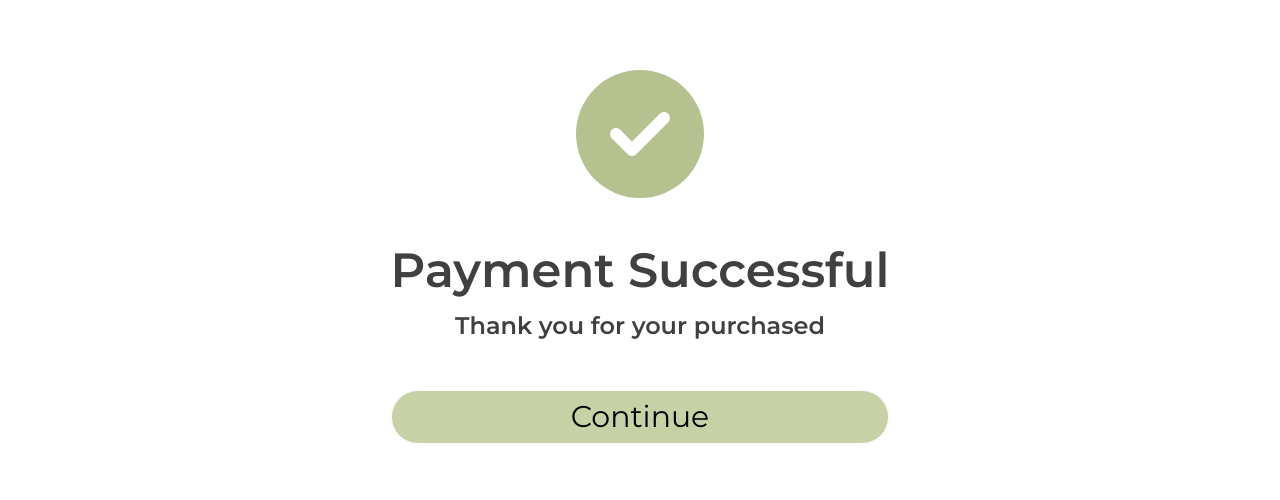
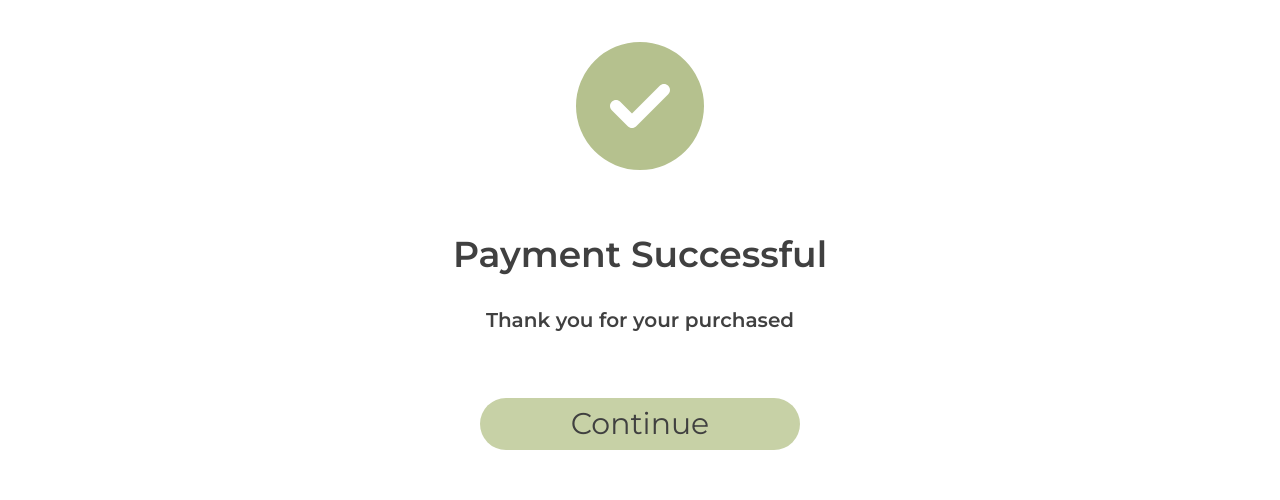
Before and after one commit to jsd7-group3-the-immortal-elf/elviro-frontend, a React (Vite) app: page /cart/checkout/purchased in a window 1280 px wide. Shown: the part 186-686 px from the top of the page. Built offline with nearby package versions, Linux system fonts and the light colour scheme; no server answers.

Commit message:
Edit CSS

```diff
--- a/src/pages/main-web/PurchasedPage.jsx
+++ b/src/pages/main-web/PurchasedPage.jsx
@@ -1,24 +1,20 @@
 import { FaCircleCheck } from "react-icons/fa6";
-import Motto from "../../components/Motto";
 import { Link } from "react-router-dom";
 
 export default function PurchasedPage() {
 	return (
-		<>
-			<section className="flex flex-col justify-between items-center w-full">
-				<div className="h-full w-auto my-48 flex flex-col justify-center items-center gap-4">
+		<section className="flex flex-col justify-center items-center w-full h-[calc(100vh-64px)] gap-8 ">
+			{/* <div className="h-full w-auto my-48 flex flex-col justify-center items-center gap-4"> */}
 			<FaCircleCheck className=" text-9xl text-green mb-8" />
-					<h1>Payment Successful</h1>
-					<h3>Thank you for your purchased</h3>
+			<h2>Payment Successful</h2>
+			<h4>Thank you for your purchased</h4>
 			<Link
 				to={"/"}
-						className="text-center mt-8 p-2 w-full text-3xl rounded-full text-black bg-lightgreen hover:text-white border border-neutral-50  hover:bg-brown hover:shadow-2xl  "
+				className="text-center mt-8 btn w-2/3 md:w-1/2 xl:w-1/4 text-3xl rounded-full bg-lightgreen hover:text-white  hover:bg-darkgreen hover:shadow-2xl  "
 			>
 				Continue
 			</Link>
-				</div>
-				<Motto />
+			{/* </div> */}
 		</section>
-		</>
 	);
 }
```
Lines whose indentation alone changed are shown as unchanged.
